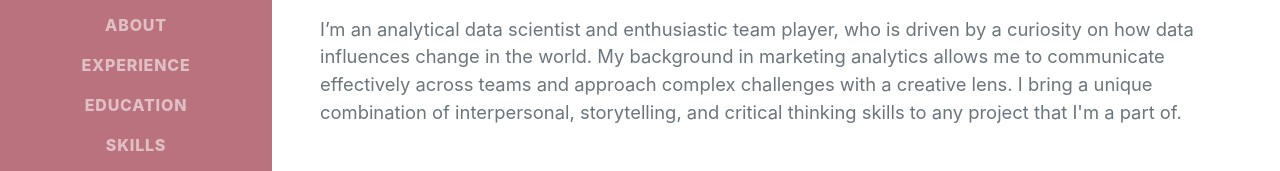
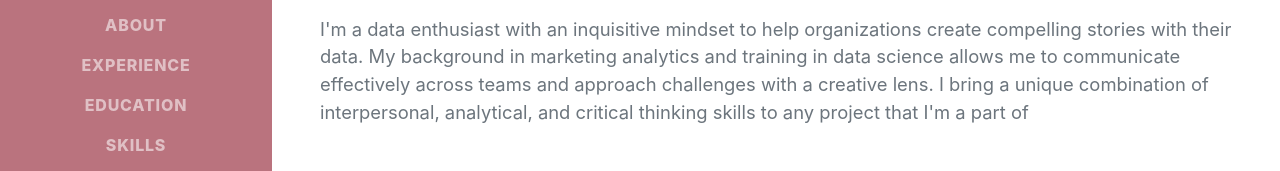
Before and after one commit to vleong1/vleong1.github.io, a plain HTML site: page index.html in a window 1280 px wide. Shown: the part 367-538 px from the top of the page. Drawn offline with nearby package versions, Linux system fonts and the light colour scheme; a web font is replaced by a local one.

Commit message:
updating portfolio

```diff
--- a/index.html
+++ b/index.html
@@ -46,9 +46,9 @@
                     <div class="subheading mb-5">
                         Data Scientist · New York, NY · <a href="mailto:veronical1130@gmail.com">veronical1130@gmail.com</a>
                     </div>
-                    <p class="lead mb-5">I’m an analytical data scientist and enthusiastic team player, who is driven by a curiosity on how data influences change in the world.
-                        My background in marketing analytics allows me to communicate effectively across teams and approach complex challenges with a creative lens.
-                        I bring a unique combination of interpersonal, storytelling, and critical thinking skills to any project that I'm a part of.
+                    <p class="lead mb-5">I'm a data enthusiast with an inquisitive mindset to help organizations create compelling stories with their data. My background in marketing analytics and
+                        training in data science allows me to communicate effectively across teams and approach challenges with a creative lens. I bring a unique combination of interpersonal, analytical,
+                        and critical thinking skills to any project that I'm a part of
                     </p>
                     <div class="social-icons">
                         <a class="social-icon" href="https://www.linkedin.com/in/veronica-leong/" target="_blank"><i class="fab fa-linkedin-in"></i></a>
```
